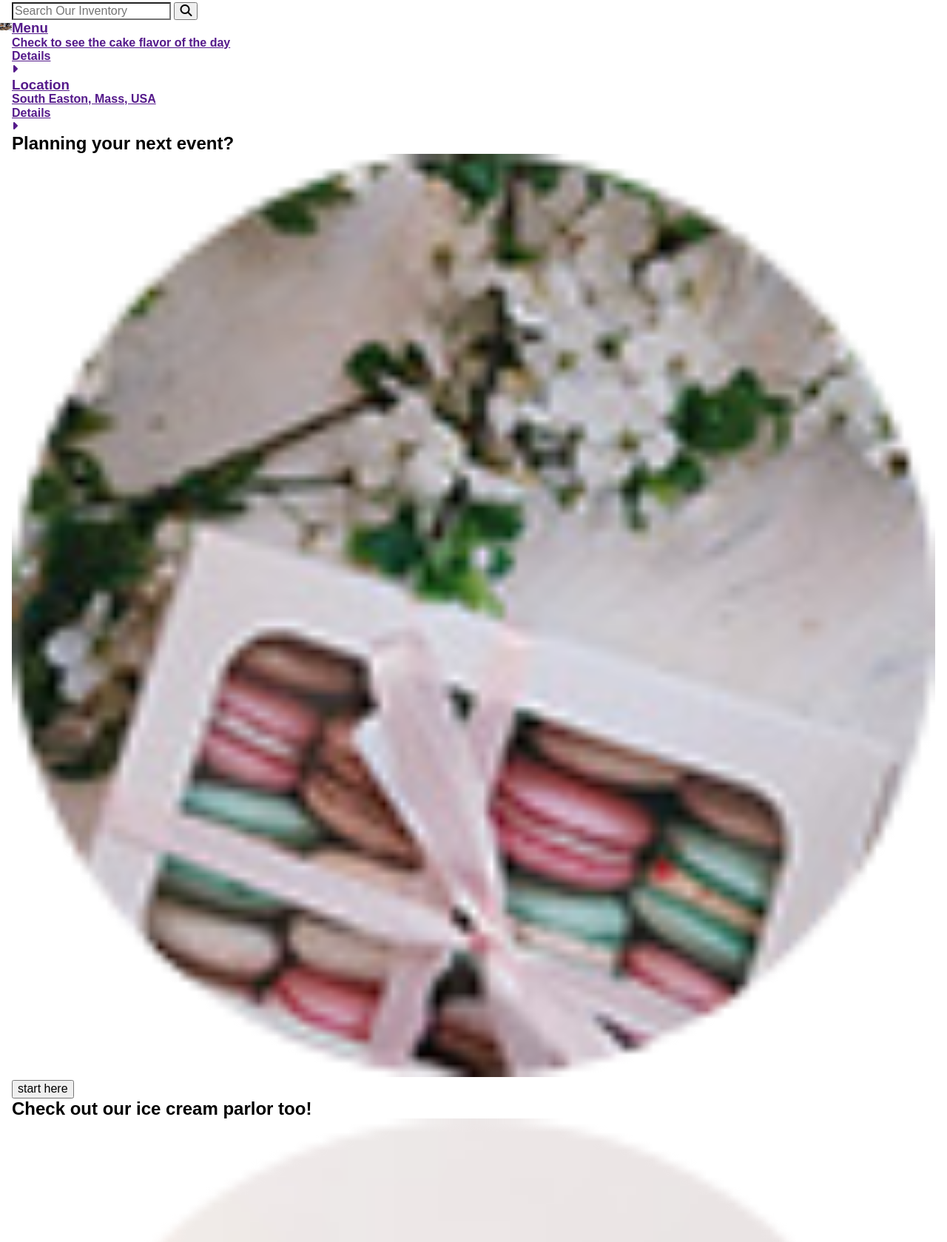
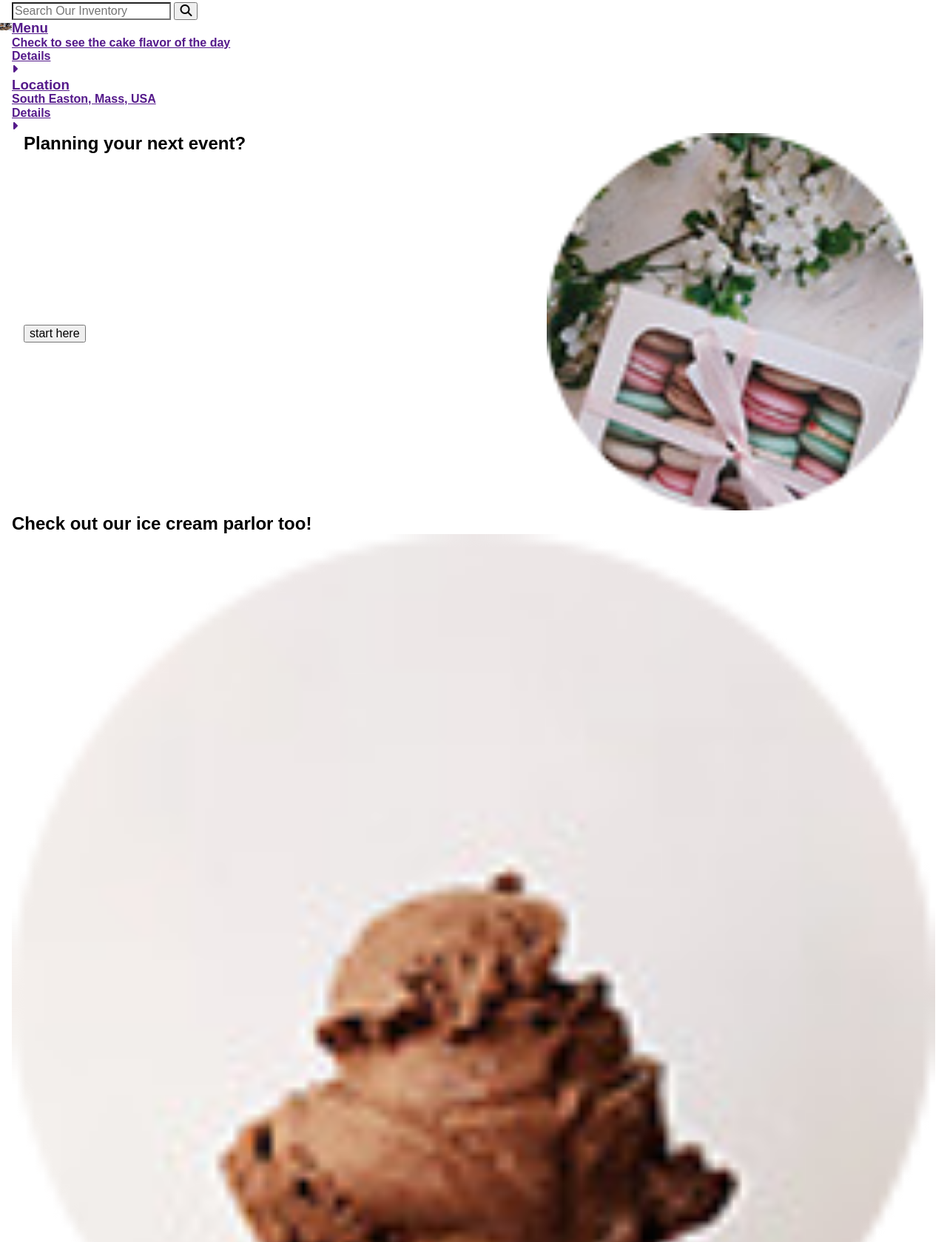
Before and after one commit to sdb329/Balsamo-web-2, a plain HTML site: page deploy/index.html in a window 1280 px wide. Shown: the part 179-1858 px from the top of the page at 74% size. Drawn offline with Linux system fonts and the light colour scheme.

Commit message:
announcements columns

```diff
--- a/deploy/index.html
+++ b/deploy/index.html
@@ -66,7 +66,7 @@
 
     <section id="announcements">
         <div>
-            <article>
+            <div id="announce-1">
 
                 <div id="text1">
                     <h2>Planning your next event?</h2>
@@ -80,9 +80,9 @@
                     <button>start here</button>
                 </div>
 
-            </article>
+            </div>
 
-            <article>
+            <div id="announce-2">
 
                 <div id="text2">
                     <h2>Check out our ice cream parlor too!</h2>
```
Also changed, not shown: 1 other file.
